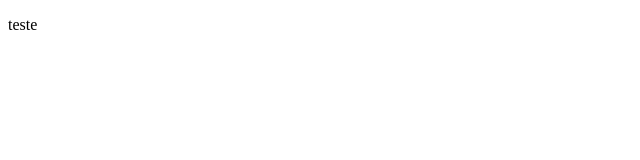
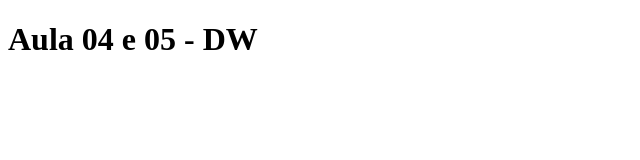
Before and after one commit to LuGustavo10/aula04, a plain HTML site: page index.html in a window 1280 px wide. Shown: the whole page, without its empty margins (0-640 px from the left). Drawn offline with Linux system fonts and the light colour scheme.

Commit message:
[fix] correção do do título da index
Co-Authored-By: Murilo <160414669+Celegattodev@users.noreply.github.com>
Co-Authored-By: Viviane Rezende <160331694+Viviane-rezende@users.noreply.github.com>

```diff
--- a/index.html
+++ b/index.html
@@ -7,7 +7,7 @@
 </head>
 <body>
 
-    <p>teste</p>
+    <h1>Aula 04 e 05 - DW</h1>
 
 </body>
 </html>
```
